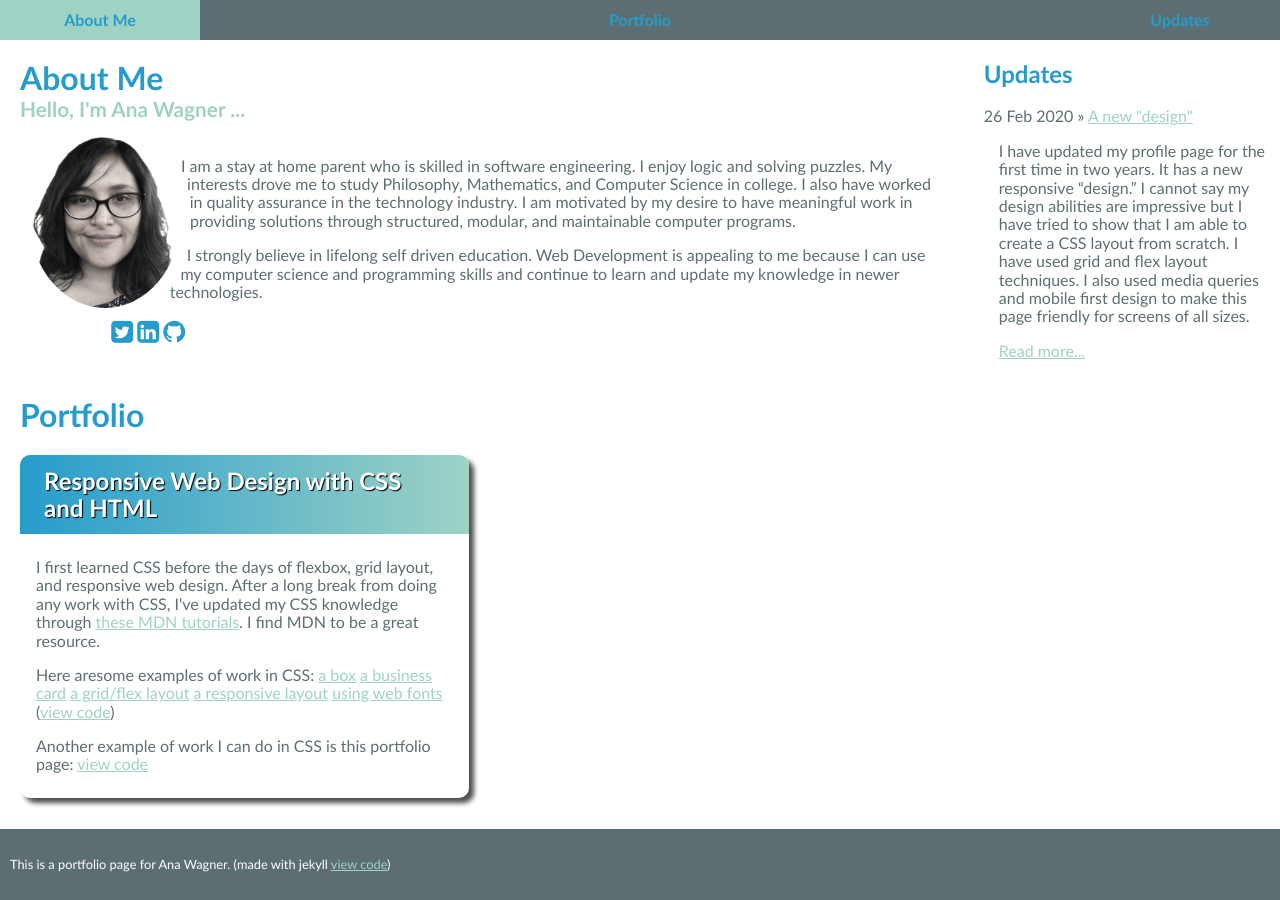
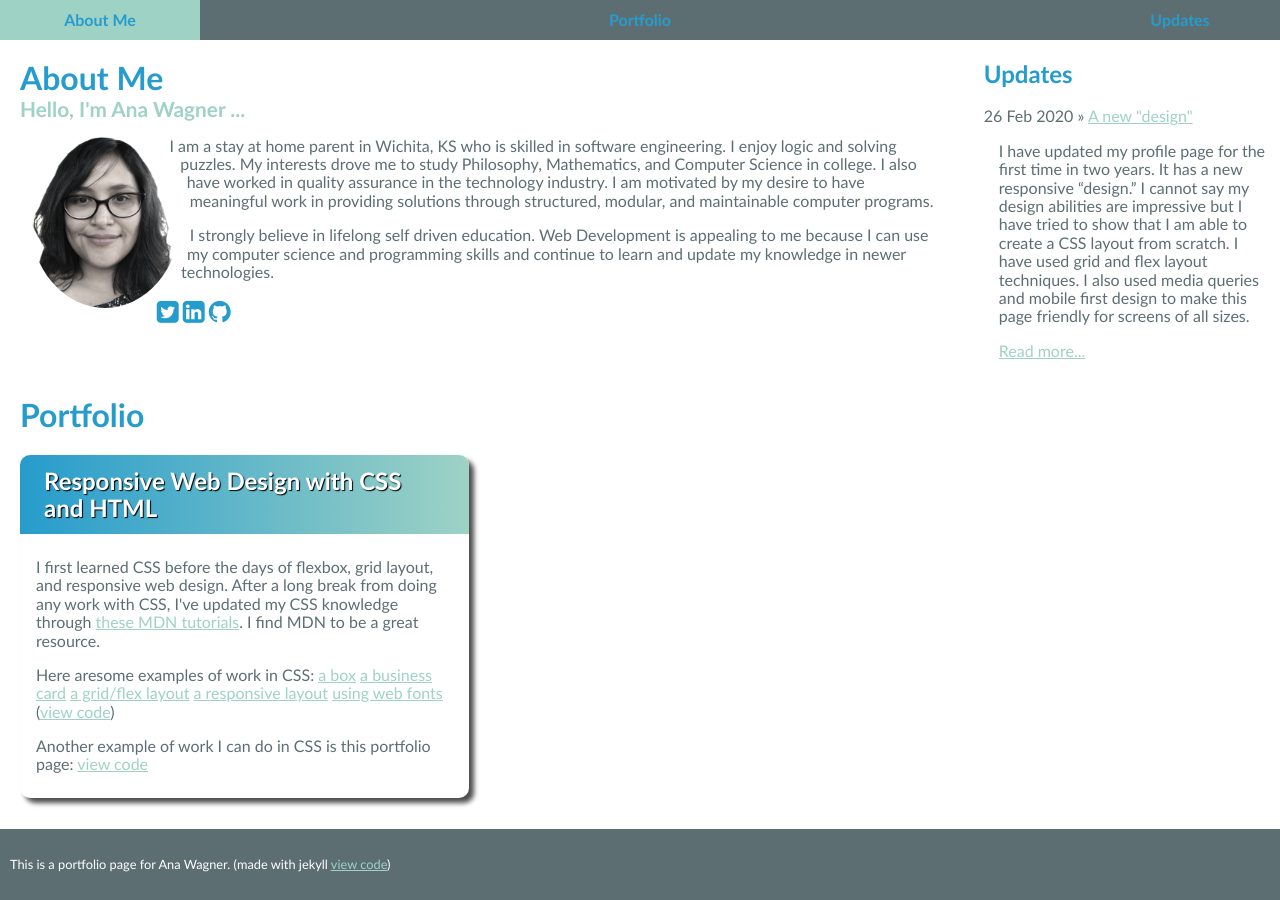
Before and after one commit to anawagner/anawagner.github.io, a Jekyll site: the page built from index.md, in a window 1280 px wide. Built offline with Jekyll 4.4.1, drawn with Linux system fonts in a browser that asks for light colours.

Commit message:
adds city location to profile

```diff
--- a/_includes/profile.html
+++ b/_includes/profile.html
@@ -6,18 +6,17 @@
   <img src="assets/images/selfie.png" />
 
   <article>
-    <p> I am a stay at home parent who is skilled in software engineering.
-         I enjoy logic and solving puzzles. My interests drove me to study
-         Philosophy, Mathematics, and Computer Science in college. I also
-         have worked in quality assurance in the technology industry.
-         I am motivated by my desire to have meaningful work in providing
-          solutions through structured, modular, and maintainable
-        computer programs.</p>
+    <p> I am a stay at home parent in Wichita, KS who is skilled in software
+      engineering.  I enjoy logic and solving puzzles. My interests drove me to
+      study Philosophy, Mathematics, and Computer Science in college. I also
+      have worked in quality assurance in the technology industry.  I am
+      motivated by my desire to have meaningful work in providing solutions
+      through structured, modular, and maintainable computer programs. </p>
 
-    <p>I strongly believe in lifelong self driven education. Web Development
+    <p> I strongly believe in lifelong self driven education. Web Development
       is appealing to me because I can use my computer science and programming
       skills and continue to learn and update my knowledge in newer
-      technologies.</p>
+      technologies. </p>
   </article>
 
   <ul>
--- a/assets/style.css
+++ b/assets/style.css
@@ -83,14 +83,9 @@ nav a:hover {
   filter: grayscale(80%);
   border-radius: 50%;
   width: 150px;
-  height: 177px;
   float: left;
   shape-outside: ellipse();
-  padding: 10px;
-}
-
-.profile article {
-  padding-top: 20px;
+  margin: 10px;
 }
 
 .profile ul {
```
